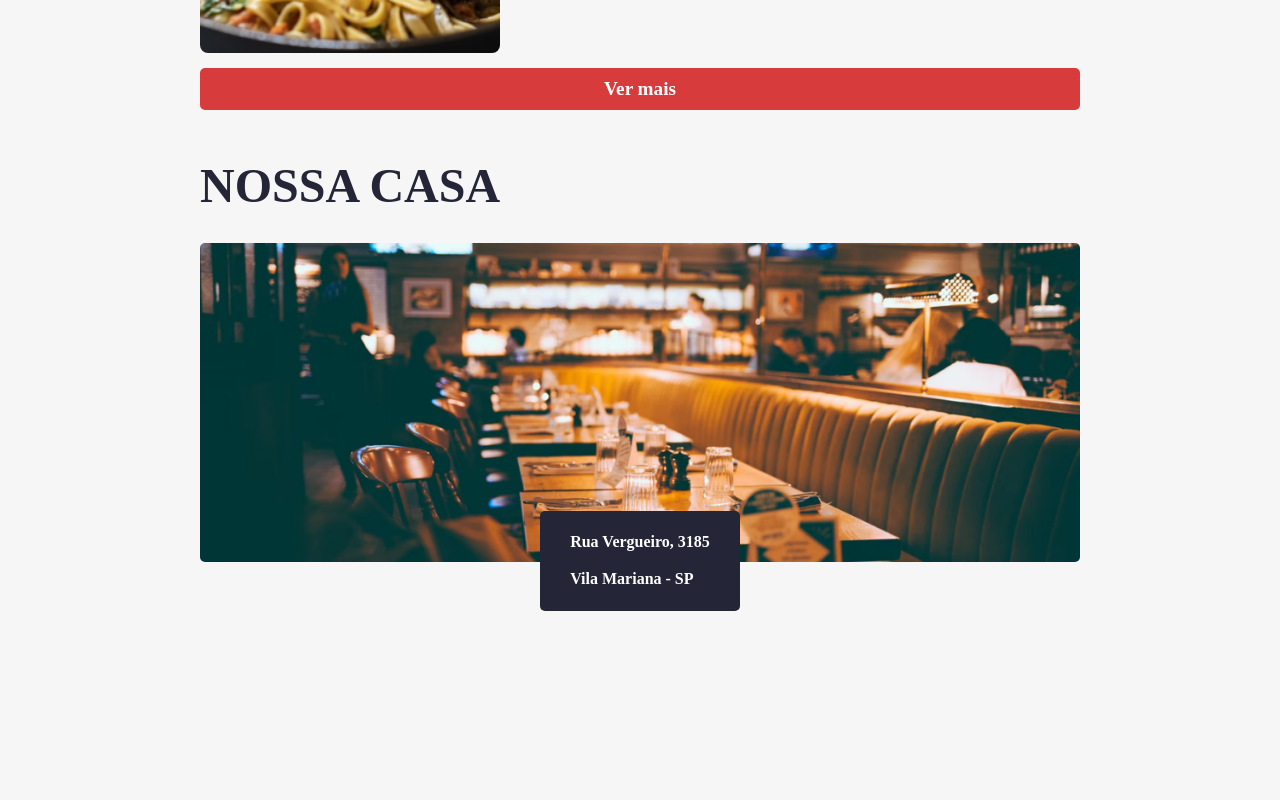
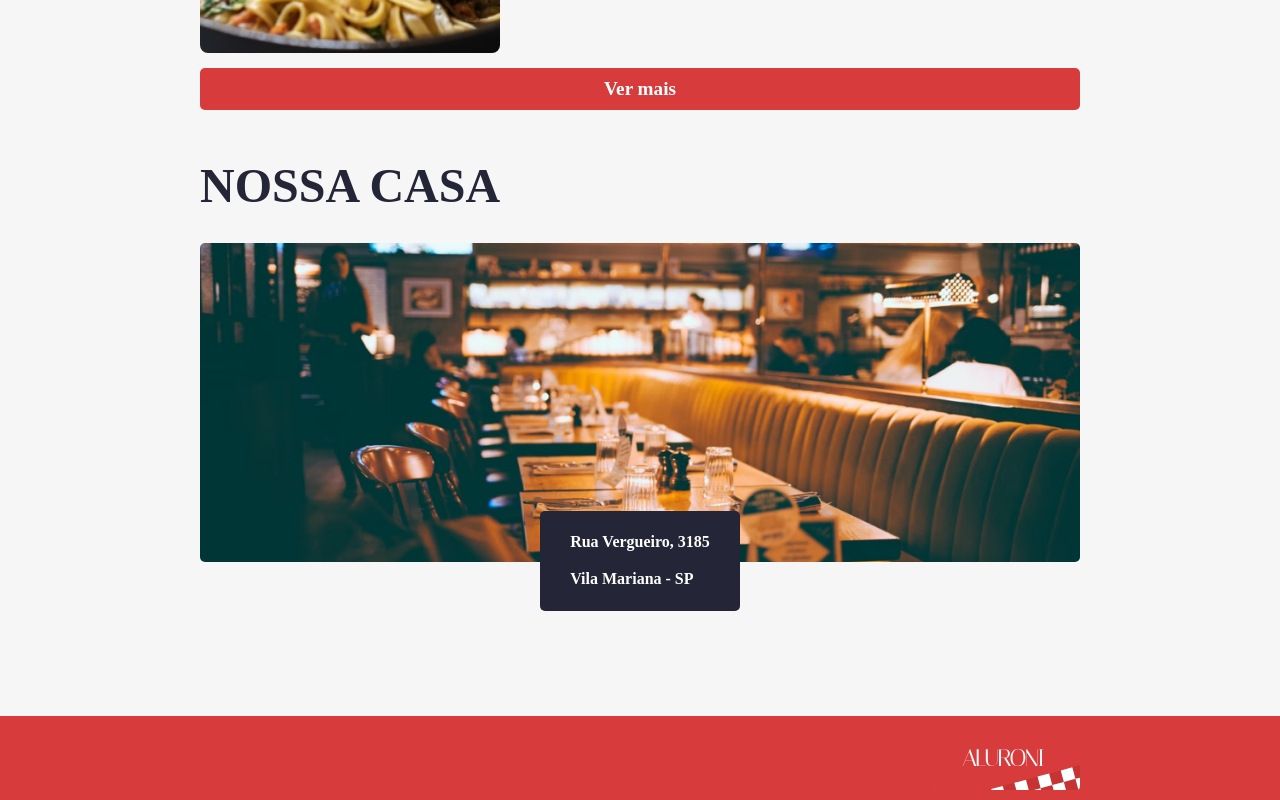
Before and after one commit to RomeuPassadoreNeto23/aluroni-router-aula1.2, a React (Create React App) app: page / in a window 1280 px wide. Shown: the part 1397-2197 px from the top of the page. Before the commit the page ends 2113 px from the top, so only its background shows below. Built offline with nearby package versions, Linux system fonts and the light colour scheme; a web font is replaced by a local one.

Commit message:
Criando o NotFound

```diff
--- /dev/null
+++ b/src/components/Footer/Footer.module.scss
@@ -0,0 +1,17 @@
+@import "styles/variaveis";
+@import "styles/breakpoints";
+.footer {
+  background-color: $red;
+  display: flex;
+  justify-content: flex-end;
+  padding: 10px $padding-horizontal;
+  @media (max-width: $desktop_xsm) {
+  padding: 10px $padding-horizontal-mobile;
+  }
+  @media (min-width: $desktop_xsm) and (max-width: $desktop_sm) {
+  padding: 10px $padding-horizontal-sm;
+  }
+  @media (min-width: $desktop_sm) and (max-width: $desktop_md) {
+  padding: 10px $padding-horizontal-md;
+  }
+}
--- /dev/null
+++ b/src/components/Footer/index.tsx
@@ -0,0 +1,11 @@
+import styles from './Footer.module.scss';
+import {ReactComponent as Logo} from 'assets/logo.svg';
+
+export default function Footer() {
+    return(
+        <footer className={styles.footer}>
+            <Logo />
+        </footer>
+    );
+
+}
--- a/src/index.css
+++ b/src/index.css
@@ -10,3 +10,8 @@
   box-sizing: border-box;
   font-family: 'Italiana', serif;
 }
+#root > main.container {
+  display: flex;
+  flex-direction: column;
+  min-height: 100vh;
+}
--- /dev/null
+++ b/src/pages/NotFound/NotFound.module.scss
@@ -0,0 +1,21 @@
+@import 'styles/variaveis';
+.container {
+  align-items: center;
+  display: flex;
+  flex: 1;
+  flex-direction: column;
+  justify-content: center;
+}
+.voltar {
+  display: flex;
+  justify-content: flex-start;
+  width: 100%;
+  button {
+    background-color: transparent;
+    border: none;
+    color: $red;
+    cursor: pointer;
+    font-size: 1.5rem;
+    font-weight: bold;
+  }
+}
--- /dev/null
+++ b/src/pages/NotFound/index.tsx
@@ -0,0 +1,15 @@
+import styles from './NotFound.module.scss';
+import {ReactComponent as NotFoundImg} from 'assets/not_found.svg';
+import classNames from 'classnames';
+import stylesTema from 'styles/Tema.module.scss';
+
+export default function NotFound() {
+    return(
+        <div className={classNames({
+            [styles.container]: true,
+            [stylesTema.container]: true
+        })}>
+            <NotFoundImg />
+        </div>
+    );
+}
--- a/src/routes.js
+++ b/src/routes.js
@@ -4,6 +4,8 @@
 import Inicio from 'pages/Inicio';
 import { BrowserRouter as Router, Route, Routes } from 'react-router-dom';
 import Sobre from 'pages/Sobre';
+import Footer from 'components/Footer';
+import NotFound from 'pages/NotFound';
 
 export default function AppRouter() {
     return (
@@ -20,8 +22,12 @@
                         <Route path="cardapio" element={<Cardapio />} />
                         {/* Rota para sobre também dentro do layout */}
                         <Route path="sobre" element={<Sobre />} />
+                        {/* Rota para Página não Emcontrado também dentro do layout */}
+
                     </Route>
+                    <Route path="*" element={<NotFound />} />
                 </Routes>
+                <Footer />
             </Router>
         </main>
     );
```
Also changed, not shown: src/assets/not_found.svg (added).
